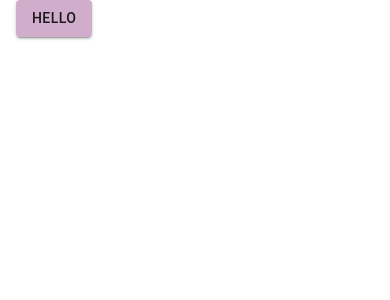
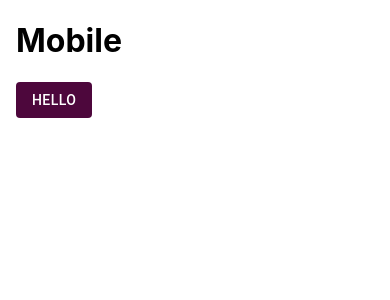
Before and after one commit to Sajjad124/mussshop, a React (Create React App) app: page / in a window 390 px wide. Shown: the top 300 px of the page. Built offline with nearby package versions, Linux system fonts and the light colour scheme.

Commit message:
desktop or mobile view theme

```diff
--- a/src/App.js
+++ b/src/App.js
@@ -1,6 +1,7 @@
 import { ThemeProvider } from "@mui/material";
 import { Button, Container } from "@mui/material";
 import { useEffect } from "react";
+import AppBar from "./components/appbar";
 import theme from "./styles/theme";
 
 function App() {
@@ -10,8 +11,9 @@ function App() {
   return (
     <ThemeProvider theme={theme}>
       <Container maxWidth="xl" sx={{ background: "#fff" }}>
+        <AppBar />
         {/*
-        AppBar
+
         Banner
         Promotions
         Title
--- /dev/null
+++ b/src/components/appbar/index.js
@@ -0,0 +1,11 @@
+import { useMediaQuery } from "@mui/material";
+import { useTheme } from "@mui/material/styles";
+import React from "react";
+
+function AppBar() {
+  const theme = useTheme();
+  const matches = useMediaQuery(theme.breakpoints.down("md"));
+  return <>{matches ? <h1>Mobile</h1> : <h1>Desktop</h1>}</>;
+}
+
+export default AppBar;
--- a/src/styles/theme/index.js
+++ b/src/styles/theme/index.js
@@ -1,8 +1,8 @@
 import { createTheme } from "@mui/material/styles";
 
 export const Colors = {
-  pink: "#f2c3e",
-  secondary: "#d1adcc",
+  primary: "#f2c3e",
+  secondary: "#4d073c",
   success: "#4CAF50",
   info: "#00a2ff",
   danger: "#ff5722",
@@ -32,5 +32,13 @@ const theme = createTheme({
       main: Colors.secondary,
     },
   },
+  components: {
+    MuiButton: {
+      defaultProps: {
+        disableRipple: true,
+        disableElevation: true,
+      },
+    },
+  },
 });
 export default theme;
```
Also changed, not shown: src/components/appbar/appbarDesktop.js (added), src/components/appbar/appbarMobile.js (added).
